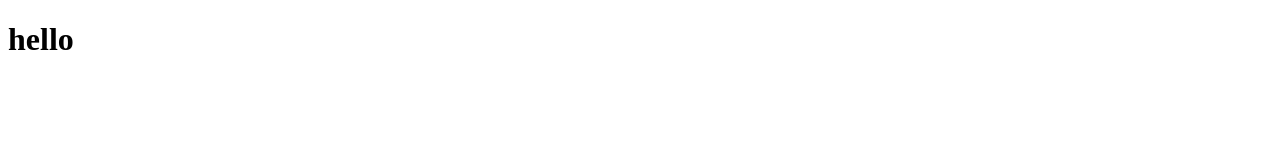
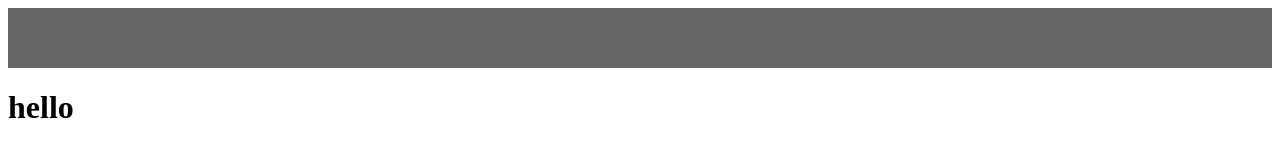
Before and after one commit to jorreh/tst-proj, a plain HTML site: page index.html in a window 1280 px wide. Drawn offline with Linux system fonts and the light colour scheme.

Commit message:
add header

```diff
--- a/index.html
+++ b/index.html
@@ -5,8 +5,10 @@
     <meta http-equiv="X-UA-Compatible" content="IE=edge" />
     <meta name="viewport" content="width=device-width, initial-scale=1.0" />
     <title>Document</title>
+    <link rel="stylesheet" href="./styles.css" />
   </head>
   <body>
+    <header></header>
     <h1>hello</h1>
     <script src="./index.js"></script>
   </body>
--- /dev/null
+++ b/styles.css
@@ -0,0 +1,5 @@
+header {
+  background-color: #666;
+  width: 100%;
+  height: 60px;
+}
```
